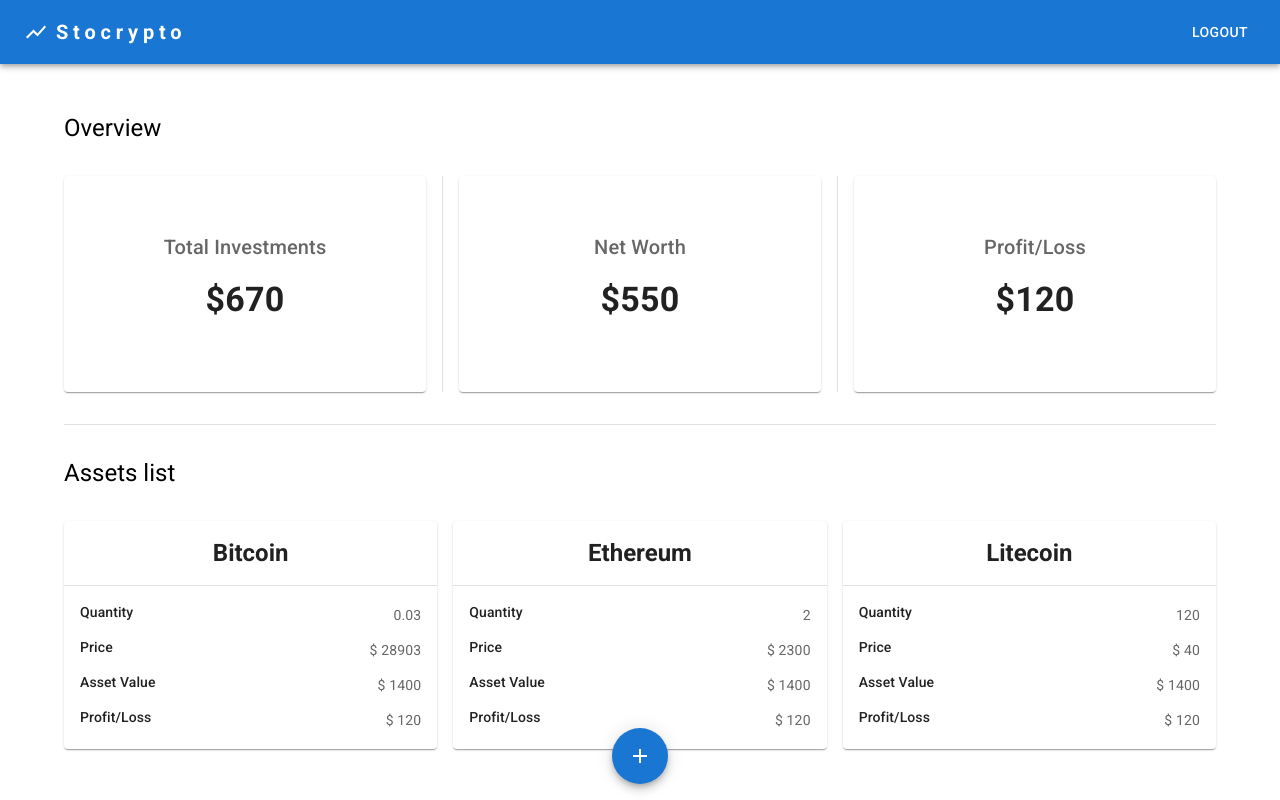
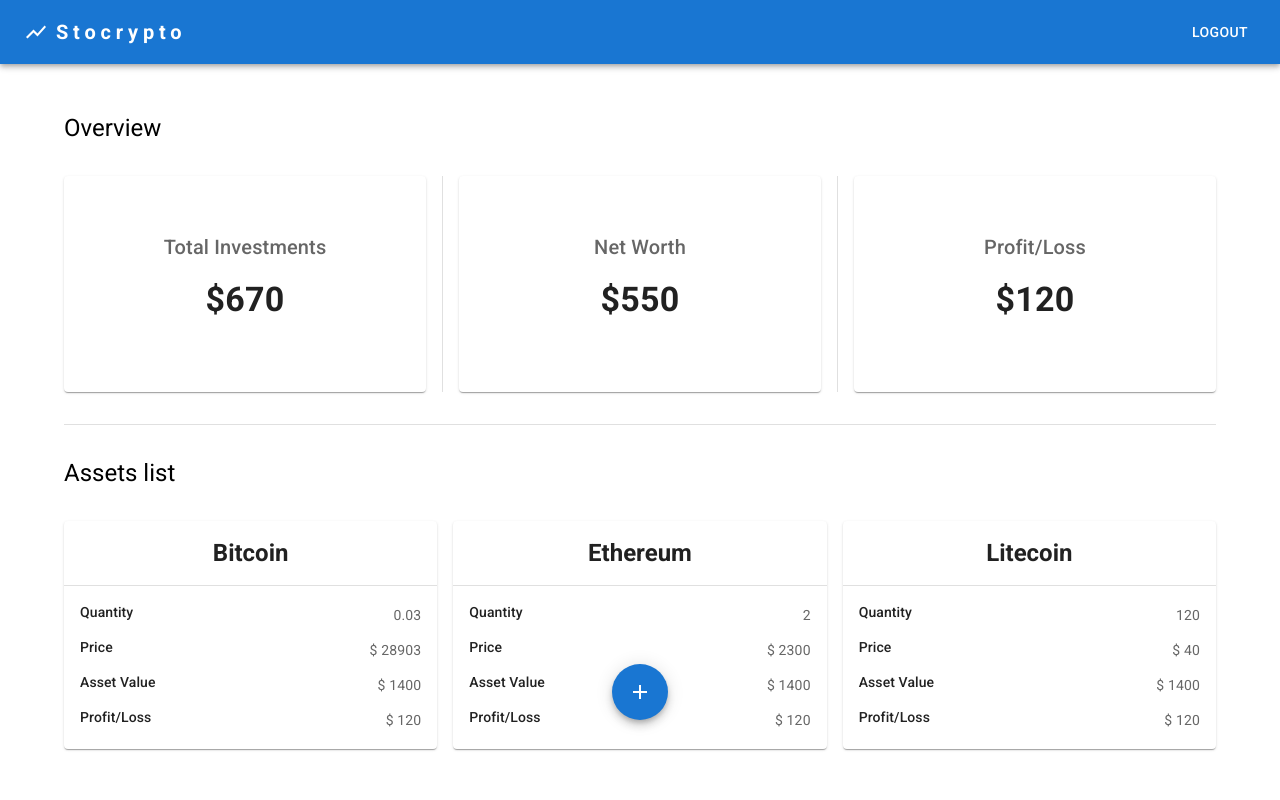
Before and after one commit to shehabshalan/stocrypto, a React (Create React App) app: page / in a window 1280 px wide. Built offline with nearby package versions, Linux system fonts and the light colour scheme; no server answers.

Commit message:
flex fix

```diff
--- a/src/components/AddAsset.jsx
+++ b/src/components/AddAsset.jsx
@@ -49,8 +49,9 @@ function AddAsset() {
           bottom: 0,
           top: "auto",
           left: 0,
+          // left: "70%",
           right: 0,
-          marginBottom: "1rem",
+          marginBottom: "5rem",
         }}
       >
         <Fab color="primary" aria-label="add" onClick={handleOpen}>
--- a/src/components/AssetList.jsx
+++ b/src/components/AssetList.jsx
@@ -14,7 +14,7 @@ function AssetList() {
       <Grid
         container
         direction="row"
-        justifyContent="space-between"
+        justifyContent="flex-start"
         alignItems="center"
         spacing={2}
         columns={12}
```
